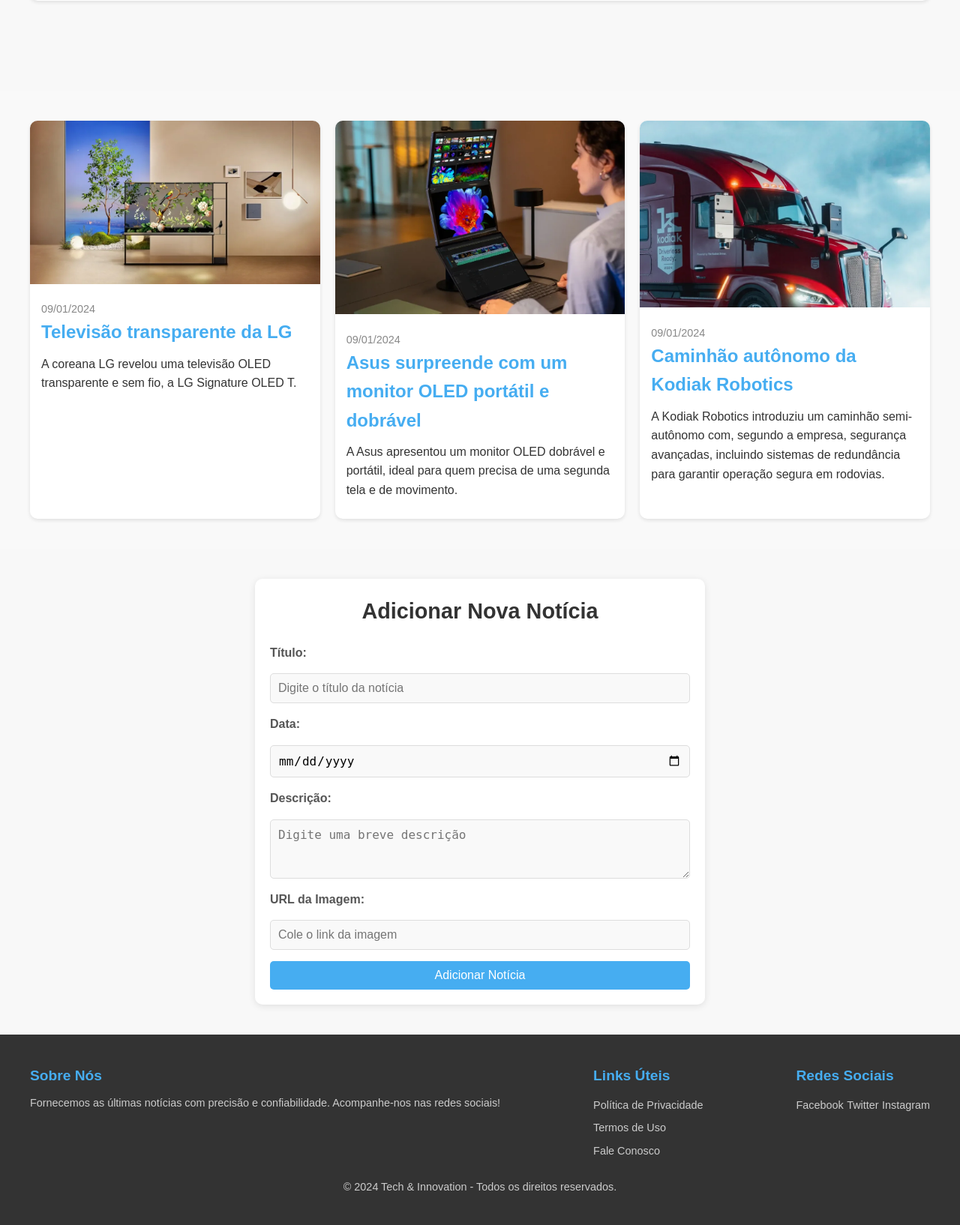
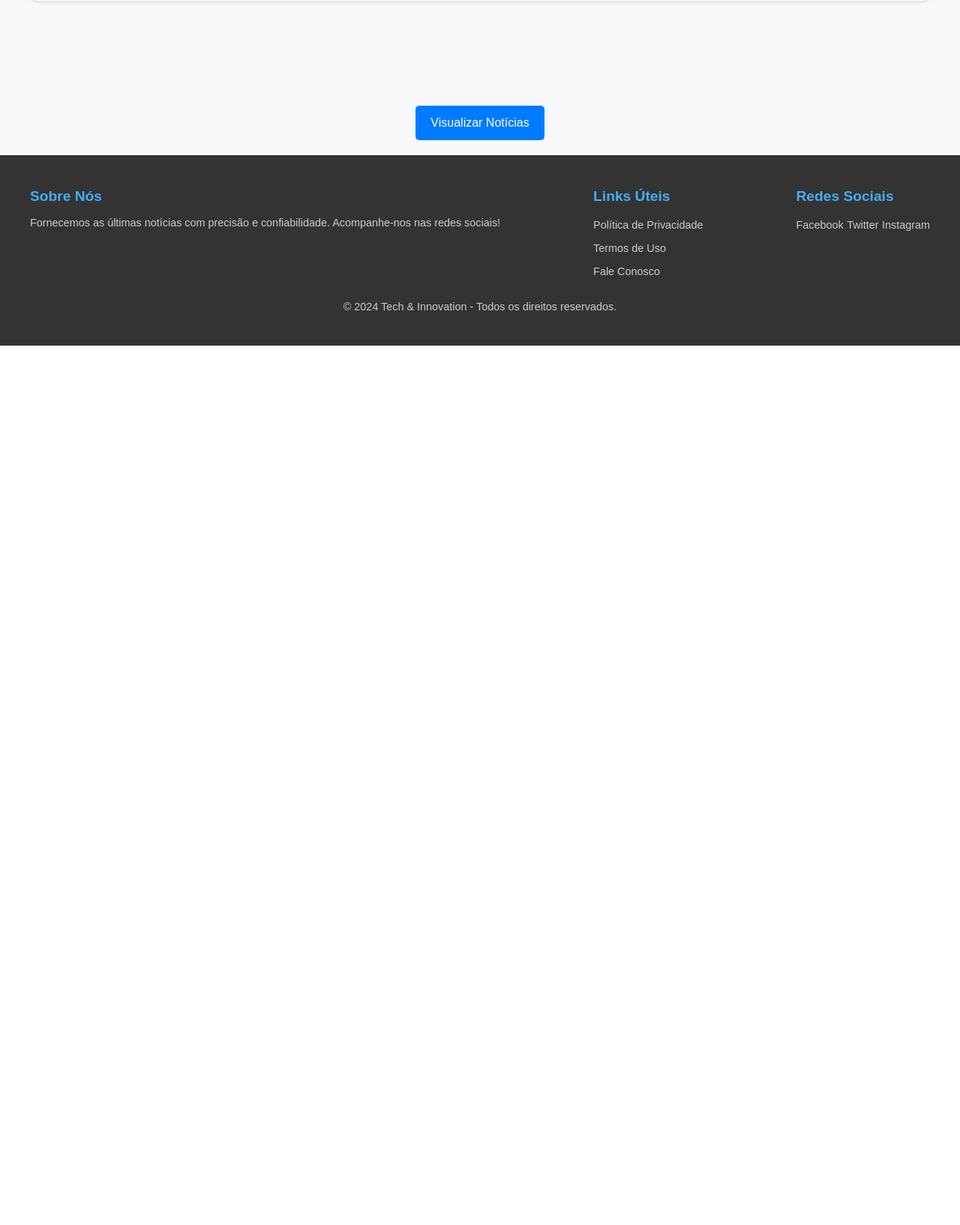
Before and after one commit to Art-Oliver/blog, a PHP site: page / in a window 1280 px wide. Shown: the part 496-2130 px from the top of the page at 75% size. After the commit the page ends 957 px from the top, so only its background shows below. Run offline with PHP 8.4, Linux system fonts and the light colour scheme; the visitor is signed in with stand-in values (Sample User, id 1).

Commit message:
Add files via upload

```diff
--- a/index.php
+++ b/index.php
@@ -13,6 +13,23 @@
     <title>Tech & Innovation</title>
     <link rel="stylesheet" href="style.css">
     <link rel="shortcut icon" href="imagens/logo1.webp" type="image/x-icon">
+    <style>
+        .view-news-button {
+            display: inline-block;
+            margin: 20px 0;
+            padding: 10px 20px;
+            background-color: #007BFF;
+            color: white;
+            text-decoration: none;
+            font-size: 16px;
+            border-radius: 5px;
+            text-align: center;
+        }
+
+        .view-news-button:hover {
+            background-color: #0056b3;
+        }
+    </style>
 </head>
 <body>
     <!-- Cabeçalho -->
@@ -42,61 +59,12 @@
         </div>
     </main>
 
-    <section class="secao-noticias">
-        <div class="area-noticias">
-            <!-- Artigo 1 -->
-            <article class="noticias">
-                <img src="imagens/tv-lg.webp" alt="tv transparente">
-                <div class="conteudo-da-noticia">
-                    <p class="data-da-noticia">09/01/2024</p>
-                    <h3 class="titulo-da-noticia">Televisão transparente da LG</h3>
-                    <p class="texto-da-noticia">A coreana LG revelou uma televisão OLED transparente e sem fio, a LG Signature OLED T.</p>
-                </div>
-            </article>
+    <!-- Botão para Visualizar Notícias -->
+    <div style="text-align: center;">
+        <a href="visualizar_noticias.php" class="view-news-button">Visualizar Notícias</a>
+    </div>
 
-            <!-- Artigo 2 -->
-            <article class="noticias">
-                <img src="imagens/monitor-asus.webp" alt="monitor portatil e dobravel">
-                <div class="conteudo-da-noticia">
-                    <p class="data-da-noticia">09/01/2024</p>
-                    <h3 class="titulo-da-noticia">Asus surpreende com um monitor OLED portátil e dobrável</h3>
-                    <p class="texto-da-noticia">A Asus apresentou um monitor OLED dobrável e portátil, ideal para quem precisa de uma segunda tela e de movimento.</p>
-                </div>
-            </article>
-
-            <!-- Artigo 3 -->
-            <article class="noticias">
-                <img src="imagens/caminhao.webp" alt="caminhao">
-                <div class="conteudo-da-noticia">
-                    <p class="data-da-noticia">09/01/2024</p>
-                    <h3 class="titulo-da-noticia">Caminhão autônomo da Kodiak Robotics</h3>
-                    <p class="texto-da-noticia">A Kodiak Robotics introduziu um caminhão semi-autônomo com, segundo a empresa, segurança avançadas, incluindo sistemas de redundância para garantir operação segura em rodovias.</p>
-                </div>
-            </article>
-        </div>
-    </section>
-
-    <?php if ($logged_in): ?>
-        <section class="formulario">
-            <h2>Adicionar Nova Notícia</h2>
-            <form id="add-noticia" class="noticia-form">
-                <label for="titulo-da-noticia">Título:</label>
-                <input type="text" id="titulo-da-noticia" name="titulo-da-noticia" placeholder="Digite o título da notícia" required>
-
-                <label for="data-da-noticia">Data:</label>
-                <input type="date" id="data-da-noticia" name="data-da-noticia" required>
-
-                <label for="texto-da-noticia">Descrição:</label>
-                <textarea id="texto-da-noticia" name="texto-da-noticia" rows="3" placeholder="Digite uma breve descrição" required></textarea>
-
-                <label for="news-image">URL da Imagem:</label>
-                <input type="url" id="news-image" name="news-image" placeholder="Cole o link da imagem" required>
-
-                <button type="submit" class="form-button">Adicionar Notícia</button>
-            </form>
-        </section>
-    <?php endif; ?>
-
+    <!-- Rodapé -->
     <footer class="rodape">
         <div class="container-rodape">
             <div class="sobre-nos">
@@ -122,29 +90,5 @@
             <p>&copy; 2024 Tech & Innovation - Todos os direitos reservados.</p>
         </div>
     </footer>
-
-    <script>
-        <?php if ($logged_in): ?>
-        document.getElementById("add-noticia").addEventListener("submit", function (e) {
-            e.preventDefault();
-            const title = document.getElementById("titulo-da-noticia").value;
-            const date = document.getElementById("data-da-noticia").value;
-            const description = document.getElementById("texto-da-noticia").value;
-            const image = document.getElementById("news-image").value;
-            const newArticle = document.createElement("article");
-            newArticle.classList.add("noticias");
-            newArticle.innerHTML = `
-                <img src="${image}" alt="${title}">
-                <div class="conteudo-da-noticia">
-                    <p class="data-da-noticia">${date}</p>
-                    <h3 class="titulo-da-noticia">${title}</h3>
-                    <p class="texto-da-noticia">${description}</p>
-                </div>
-            `;
-            document.querySelector(".area-noticias").appendChild(newArticle);
-            document.getElementById("add-noticia").reset();
-        });
-        <?php endif; ?>
-    </script>
 </body>
 </html>
--- a/style.css
+++ b/style.css
@@ -276,3 +276,64 @@
   border-radius: 10px;
   box-shadow: 0 5px 10px rgba(0, 0, 0, 0.2);
 }
+.botao-publicar-noticia {
+  display: inline-block;
+  padding: 10px 20px;
+  background-color: #28a745;
+  color: white;
+  font-size: 16px;
+  text-decoration: none;
+  border-radius: 5px;
+  transition: background-color 0.3s;
+}
+
+.botao-publicar-noticia:hover {
+  background-color: #218838;
+}
+.titulo-pagina {
+  text-align: center;
+  margin: 20px 0;
+}
+
+.area-noticias {
+  display: flex;
+  flex-wrap: wrap;
+  justify-content: space-around;
+  gap: 20px;
+  padding: 10px;
+}
+
+.noticias {
+  border: 1px solid #ddd;
+  border-radius: 8px;
+  overflow: hidden;
+  width: 300px;
+  background-color: #f9f9f9;
+  box-shadow: 0px 4px 6px rgba(0, 0, 0, 0.1);
+}
+
+.noticias img {
+  width: 100%;
+  height: auto;
+}
+
+.conteudo-da-noticia {
+  padding: 15px;
+}
+
+.titulo-da-noticia {
+  font-size: 18px;
+  font-weight: bold;
+  margin-bottom: 10px;
+}
+
+.data-da-noticia {
+  font-size: 14px;
+  color: #666;
+  margin-bottom: 10px;
+}
+
+.texto-da-noticia {
+  font-size: 16px;
+  color: #333;
+}
```
Also changed, not shown: criar_noticias.php (added, +128 -0 lines), editar_usuario.php (added, +172 -0 lines), logout.php (added, +18 -0 lines), visualizar_noticias.php (added, +118 -0 lines), imagens/Robo-musculos-1.jpg (added), imagens/VW-GOLF_CES_COCKPIT.webp (added), imagens/caminhao.webp (added), imagens/logo1.webp (added), imagens/monitor-asus.webp (added), imagens/tv-lg.webp (added).
